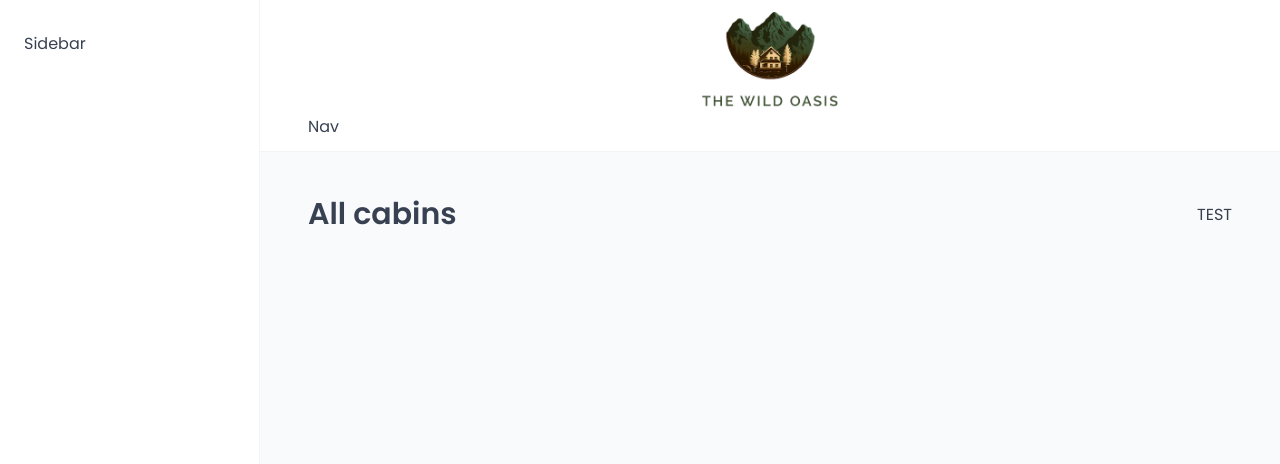
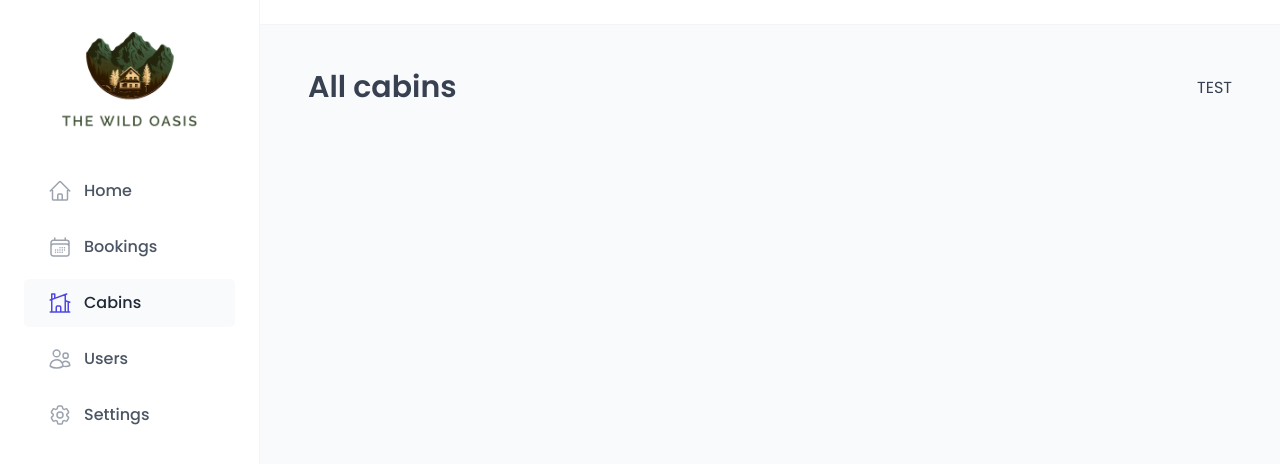
Before and after one commit to kishore26kk/the-wild-oasis, a React (Vite) app: page /cabins in a window 1280 px wide. Shown: the top 464 px of the page. Built offline with nearby package versions, Linux system fonts and the light colour scheme; no server answers; the database is empty; a web font is replaced by a local one.

Commit message:
added connection to supabase

```diff
--- a/package.json
+++ b/package.json
@@ -10,8 +10,10 @@
     "preview": "vite preview"
   },
   "dependencies": {
+    "@supabase/supabase-js": "^2.33.1",
     "react": "^18.2.0",
     "react-dom": "^18.2.0",
+    "react-icons": "^4.10.1",
     "react-router-dom": "^6.15.0",
     "styled-components": "^6.0.7"
   },
--- a/src/pages/Cabins.jsx
+++ b/src/pages/Cabins.jsx
@@ -1,7 +1,14 @@
+import { useEffect } from "react";
 import Heading from "../ui/Heading";
 import Row from "../ui/Row";
+import { getCabins } from "../services/apiCabins";
 
 function Cabins() {
+
+  useEffect(()=>{
+    getCabins().then(data => console.log(data));
+  },[])
+
   return (
     <Row type="horizontal">
       <Heading as="h1">All cabins</Heading>
--- /dev/null
+++ b/src/services/apiCabins.js
@@ -0,0 +1,13 @@
+import supabase from "./supabase";
+
+export async function getCabins() {
+    const { data, error } = await supabase
+        .from('cabins')
+        .select('*')
+
+    if (error) {
+        console.error(error);
+        throw new Error("Cabins could not be loaded");
+    }
+    return data;
+}
--- /dev/null
+++ b/src/services/supabase.js
@@ -0,0 +1,7 @@
+import { createClient } from '@supabase/supabase-js'
+
+const supabaseUrl = 'https://gtmbdxbfwtcqxfjdpeou.supabase.co'
+const supabaseKey = "eyJhbGciOiJIUzI1NiIsInR5cCI6IkpXVCJ9.eyJpc3MiOiJzdXBhYmFzZSIsInJlZiI6Imd0bWJkeGJmd3RjcXhmamRwZW91Iiwicm9sZSI6ImFub24iLCJpYXQiOjE2OTI5MDA3OTQsImV4cCI6MjAwODQ3Njc5NH0.simSKxP3gxVzpL7hk8tk5RrLRE-4oyMd8nr2bQwNlg8"
+const supabase = createClient(supabaseUrl, supabaseKey)
+
+export default supabase;
--- a/src/ui/Header.jsx
+++ b/src/ui/Header.jsx
@@ -1,6 +1,4 @@
 import { styled } from "styled-components"
-import Logo from "./Logo";
-import MainNav from "./MainNav"
 
 const StyledHeader = styled.header`
    background-color: var(--color-grey-0);
@@ -11,8 +9,7 @@ const StyledHeader = styled.header`
 const Header = () => {
   return (
     <StyledHeader>
-      <Logo />
-      <MainNav />
+
     </StyledHeader>
   )
 }
--- a/src/ui/MainNav.jsx
+++ b/src/ui/MainNav.jsx
@@ -1,4 +1,6 @@
+import { NavLink } from "react-router-dom";
 import styled from "styled-components";
+import {HiOutlineCalendarDays, HiOutlineCog6Tooth, HiOutlineHome, HiOutlineHomeModern, HiOutlineUsers} from "react-icons/hi2";
 
 const NavList = styled.ul`
   display: flex;
@@ -6,7 +8,7 @@ const NavList = styled.ul`
   gap: 0.8rem;
 `;
 
-const Link = styled.a`
+const StyledNavLink = styled(NavLink)`
   &:link,
   &:visited {
     display: flex;
@@ -47,7 +49,50 @@ const Link = styled.a`
 
 const MainNav = () => {
   return (
-    <nav>Nav</nav>
+    <nav>
+      <NavList>
+          <li>
+            <StyledNavLink to="/dashboard">
+              <HiOutlineHome />
+              <span>
+                Home
+              </span>
+            </StyledNavLink>
+          </li>
+          <li>
+            <StyledNavLink to="/bookings">
+              <HiOutlineCalendarDays />
+              <span>
+                Bookings
+              </span>
+            </StyledNavLink>
+          </li>
+          <li>
+            <StyledNavLink to="/cabins">
+              <HiOutlineHomeModern />
+              <span>
+                Cabins
+              </span>
+            </StyledNavLink>
+          </li>
+          <li>
+            <StyledNavLink to="/users">
+              <HiOutlineUsers />
+              <span>
+                Users
+              </span>
+            </StyledNavLink>
+          </li>
+          <li>
+            <StyledNavLink to="/settings">
+              <HiOutlineCog6Tooth/>
+              <span>
+                Settings
+              </span>
+            </StyledNavLink>
+          </li>
+      </NavList>
+    </nav>
   )
 }
 
--- a/src/ui/Sidebar.jsx
+++ b/src/ui/Sidebar.jsx
@@ -1,4 +1,6 @@
 import { styled } from "styled-components"
+import Logo from "./Logo";
+import MainNav from "./MainNav";
 
 const StyledSidebar = styled.aside`
    background-color: var(--color-grey-0);
@@ -6,10 +8,16 @@ const StyledSidebar = styled.aside`
    border-right : 1px solid var(--color-grey-100);
 
    grid-row : 1 / -1;
+   display: flex;
+   flex-direction: column;
+   gap : 3.2rem;
 `
 const Sidebar = () => {
   return (
-    <StyledSidebar>Sidebar</StyledSidebar>
+    <StyledSidebar>
+      <Logo />
+      <MainNav />
+    </StyledSidebar>
   )
 }
 
```
Also changed, not shown: 1 other file (tests, documents, lock files or other folders).
